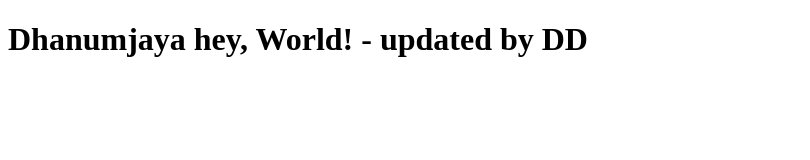
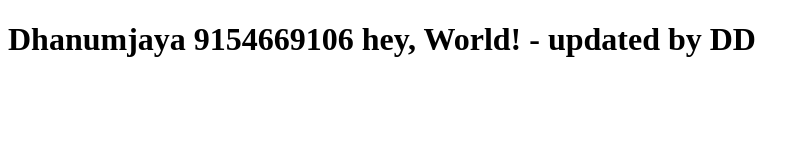
Before and after one commit to ddvenkat09/test-demo-html-nginx, a plain HTML site: page index.html in a window 1280 px wide. Shown: the whole page, without its empty margins (0-810 px from the left). Drawn offline with Linux system fonts and the light colour scheme.

Commit message:
Update index.html

```diff
--- a/index.html
+++ b/index.html
@@ -4,6 +4,6 @@
     <title>Hello World</title>
 </head>
 <body>
-    <h1>Dhanumjaya hey, World! - updated by DD</h1>
+    <h1>Dhanumjaya 9154669106 hey, World! - updated by DD</h1>
 </body>
 </html>
```
